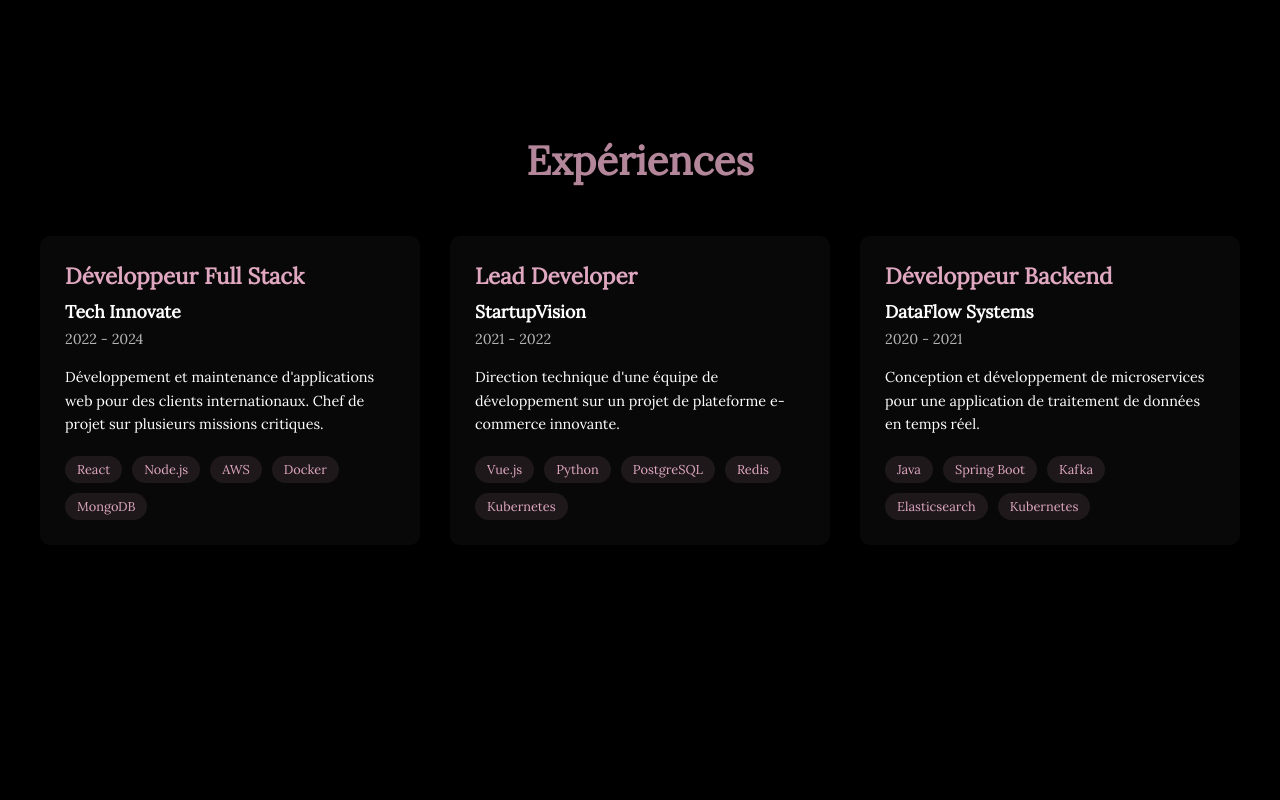
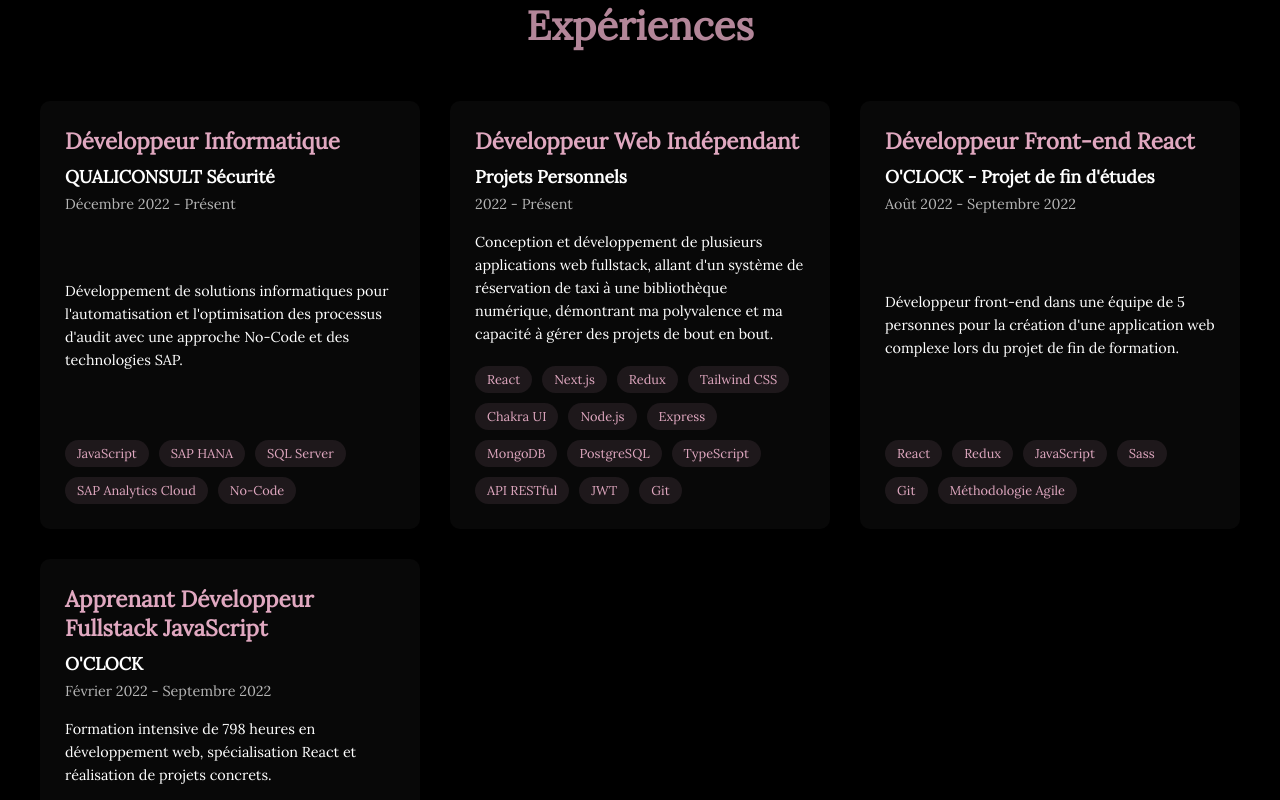
Before and after one commit to kamellaidi/feusacree, a React (Vite) app: page / in a window 1280 px wide. Shown: the part 1660-2460 px from the top of the page. Built offline with nearby package versions, Linux system fonts and the light colour scheme.

Commit message:
reform experiences

```diff
--- a/src/components/Experiences/Experiences.jsx
+++ b/src/components/Experiences/Experiences.jsx
@@ -1,60 +1,47 @@
 // Experiences.jsx
-import React, { useState } from 'react';
+import React from 'react';
 import './experiences.css';
-import Modal from '../Modal/Modal';
-import ProjectModalContent from '../Modal/ProjectModalContent/ProjectModalContent';
-
-// Imports des images
-import techInnovate1 from '../../assets/screenshots_projects/test1.png';
-import techInnovate2 from '../../assets/screenshots_projects/test1 copy.png';
-import techInnovate3 from '../../assets/screenshots_projects/test1 copy 2.png';
-
-import startupVision1 from '../../assets/screenshots_projects/test1 copy 3.png';
-import startupVision2 from '../../assets/screenshots_projects/test1 copy 4.png';
-import startupVision3 from '../../assets/screenshots_projects/test1 copy 5.png';
-
-import dataFlow1 from '../../assets/screenshots_projects/test1 copy 5.png';
-import dataFlow2 from '../../assets/screenshots_projects/test1 copy 6.png';
-import dataFlow3 from '../../assets/screenshots_projects/test1 copy 7.png';
+// import Modal from '../Modal/Modal';
+// import ProjectModalContent from '../Modal/ProjectModalContent/ProjectModalContent';
 
 const experiences = [
   {
-    title: "Développeur Full Stack",
-    company: "Tech Innovate",
-    period: "2022 - 2024",
-    description: "Développement et maintenance d'applications web pour des clients internationaux. Chef de projet sur plusieurs missions critiques.",
-    longDescription: "En tant que développeur full stack chez Tech Innovate, j'ai dirigé le développement de plusieurs applications web complexes...",
-    technologies: ["React", "Node.js", "AWS", "Docker", "MongoDB"],
-    images: [techInnovate1, techInnovate2, techInnovate3],
-    achievements: ["Réduction de 40% du temps de chargement", "Migration réussie vers le cloud", "Formation de 5 développeurs juniors"]
+    title: "Développeur Informatique",
+    company: "QUALICONSULT Sécurité",
+    period: "Décembre 2022 - Présent",
+    description: "Développement de solutions informatiques pour l'automatisation et l'optimisation des processus d'audit avec une approche No-Code et des technologies SAP.",
+    technologies: ["JavaScript", "SAP HANA", "SQL Server", "SAP Analytics Cloud", "No-Code"],
   },
   {
-    title: "Lead Developer",
-    company: "StartupVision",
-    period: "2021 - 2022",
-    description: "Direction technique d'une équipe de développement sur un projet de plateforme e-commerce innovante.",
-    longDescription: "À la tête d'une équipe de développeurs chez StartupVision...",
-    technologies: ["Vue.js", "Python", "PostgreSQL", "Redis", "Kubernetes"],
-    images: [startupVision1, startupVision2, startupVision3],
-    achievements: ["Lancement réussi en 6 mois", "Acquisition de 10000 utilisateurs", "Taux de satisfaction client de 95%"]
+    title: "Développeur Web Indépendant",
+    company: "Projets Personnels",
+    period: "2022 - Présent",
+    description: "Conception et développement de plusieurs applications web fullstack, allant d'un système de réservation de taxi à une bibliothèque numérique, démontrant ma polyvalence et ma capacité à gérer des projets de bout en bout.",
+    technologies: [
+        // Frontend
+        "React", "Next.js", "Redux", "Tailwind CSS", "Chakra UI",
+        // Backend
+        "Node.js", "Express", "MongoDB", "PostgreSQL",
+        // Outils et autres
+        "TypeScript", "API RESTful", "JWT", "Git"
+    ],
+},
+  {
+    title: "Développeur Front-end React",
+    company: "O'CLOCK - Projet de fin d'études",
+    period: "Août 2022 - Septembre 2022",
+    description: "Développeur front-end dans une équipe de 5 personnes pour la création d'une application web complexe lors du projet de fin de formation.",
+    technologies: ["React", "Redux", "JavaScript", "Sass", "Git", "Méthodologie Agile"],
   },
   {
-    title: "Développeur Backend",
-    company: "DataFlow Systems",
-    period: "2020 - 2021",
-    description: "Conception et développement de microservices pour une application de traitement de données en temps réel.",
-    longDescription: "Chez DataFlow Systems, j'ai contribué au développement d'une architecture microservices complexe...",
-    technologies: ["Java", "Spring Boot", "Kafka", "Elasticsearch", "Kubernetes"],
-    images: [dataFlow1, dataFlow2, dataFlow3],
-    achievements: ["Traitement de 1M de requêtes/jour", "Amélioration de 60% des performances", "Zéro downtime sur 12 mois"]
-  }
+    title: "Apprenant Développeur Fullstack JavaScript",
+    company: "O'CLOCK",
+    period: "Février 2022 - Septembre 2022",
+    description: "Formation intensive de 798 heures en développement web, spécialisation React et réalisation de projets concrets.",
+    technologies: ["JavaScript", "React", "Node.js", "Express", "PostgreSQL", "Git"],
+  },
 ];
-
-// Le reste du composant reste identique...
-
 const Experiences = () => {
-  const [selectedExperience, setSelectedExperience] = useState(null);
-
   return (
     <section id="experiences" className="experiences-section">
       <h2>Expériences</h2>
@@ -62,7 +49,6 @@ const Experiences = () => {
         {experiences.map((experience, index) => (
           <div
             key={index}
-            onClick={() => setSelectedExperience(experience)}
             className="experience-card"
           >
             <h3>{experience.title}</h3>
@@ -79,16 +65,6 @@ const Experiences = () => {
           </div>
         ))}
       </div>
-
-      <Modal
-        isOpen={!!selectedExperience}
-        onClose={() => setSelectedExperience(null)}
-        title={selectedExperience?.title || ''}
-      >
-        {selectedExperience && (
-          <ProjectModalContent project={selectedExperience} />
-        )}
-      </Modal>
     </section>
   );
 };
--- a/src/components/Projects/projects.css
+++ b/src/components/Projects/projects.css
@@ -34,6 +34,7 @@
   flex-direction: column;
   justify-content: space-between;
   height: 100%; /* Assure une hauteur égale pour toutes les cartes */
+  cursor: pointer;
 }
 
 .project-card:hover {
```
